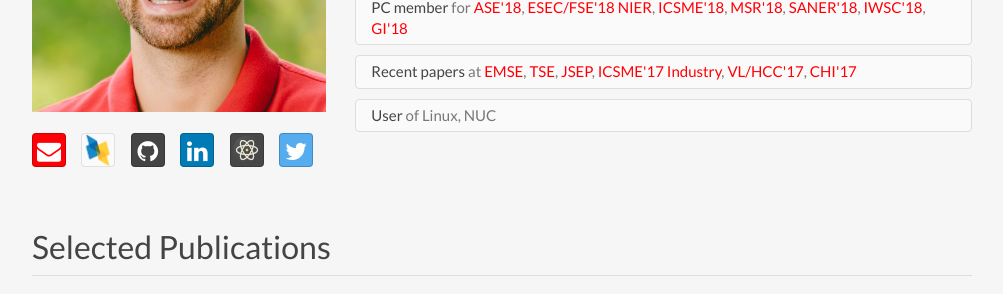
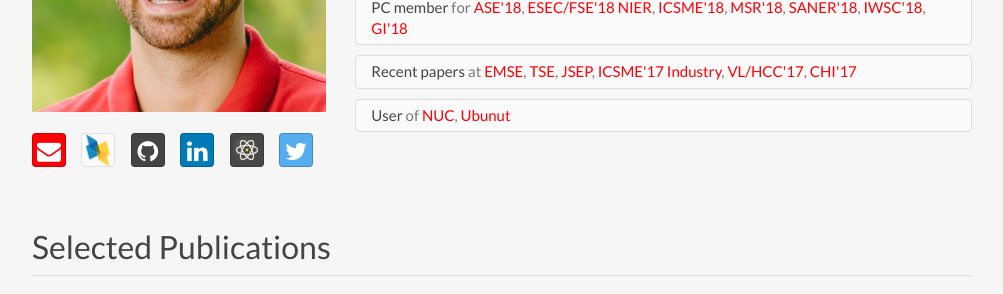
Before and after one commit to nkraft/nkraft.github.io, a Jekyll site: the page built from index.html, in a window 1280 px wide and 900 px high. Shown: the part 273-567 px from the top of the window, without its empty margins (138-1141 px from the left). Built offline with Jekyll 4.4.1, drawn with Linux system fonts in a browser that asks for light colours; nearby versions of some CDN libraries.

Commit message:
Update header.html

```diff
--- a/_includes/header.html
+++ b/_includes/header.html
@@ -86,7 +86,8 @@
                                     <span class="list-group-item-heading">User</span>
                                     <span class="list-group-item-text">
                                         of
-                                        Linux, NUC
+                                        <a href="https://www.intel.com/content/www/us/en/products/boards-kits/nuc.html">NUC</a>,
+                                        <a href="https://www.ubuntu.com/">Ubunut</a>
                                     </span>
                                 </li>
                             </ul>
```
